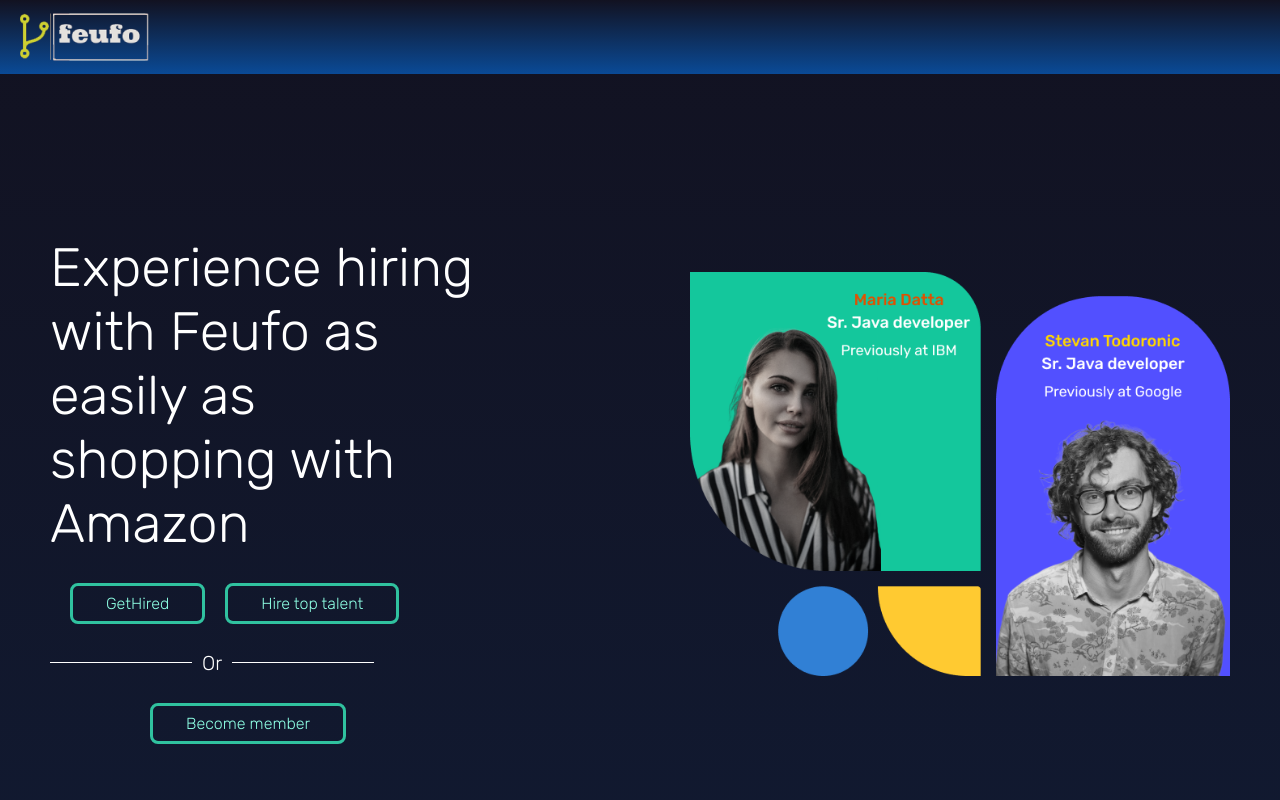
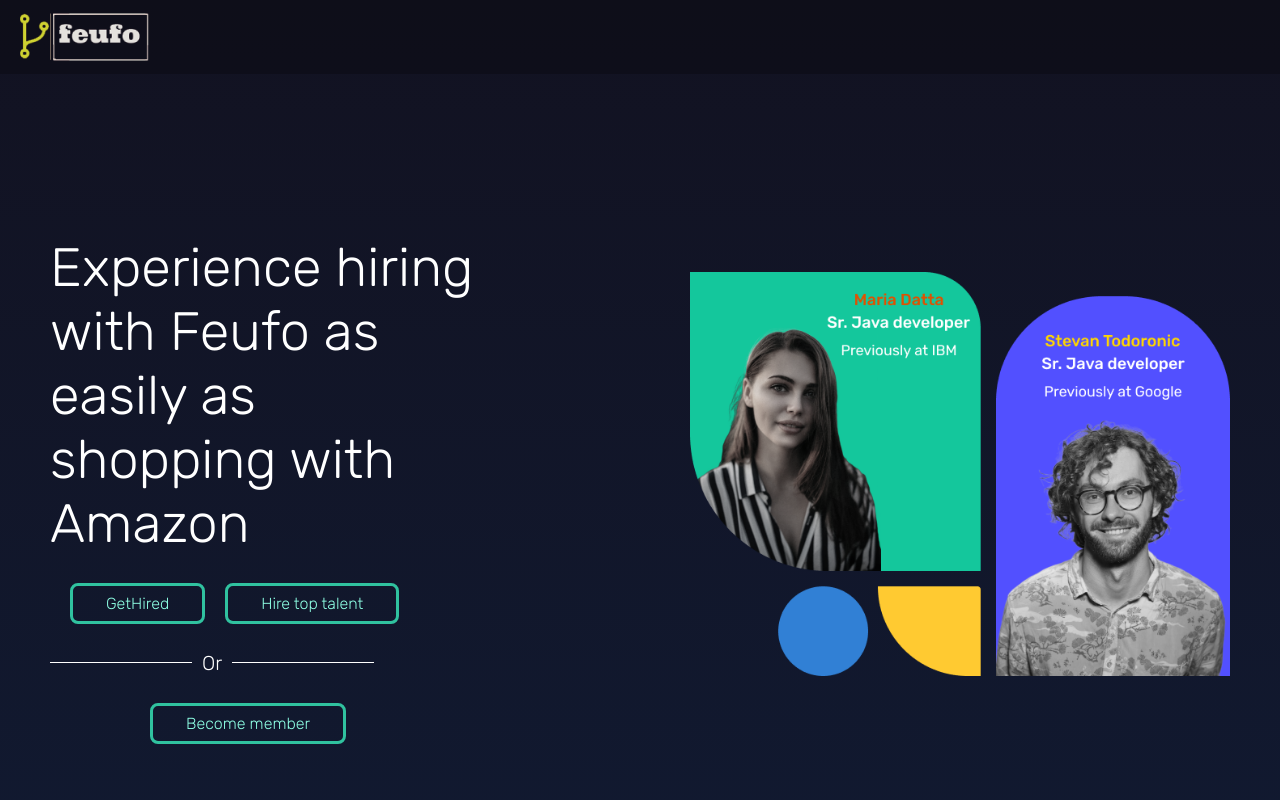
Before and after one commit to Anuragtawaniya/Feufo-UI, a plain HTML site: page index.html in a window 1280 px wide. Shown: the top 800 px of the page. Drawn offline with Linux system fonts and the light colour scheme.

Commit message:
Update style.css

```diff
--- a/style.css
+++ b/style.css
@@ -22,7 +22,7 @@
     align-items: center;
 }
 nav{
-    background: linear-gradient(180deg, #121221 0%, #0A4A96 100%);
+        background: rgba(0, 0, 0, 0.25);
     padding: 10px 0 10px 20px ;
 }
 nav .logo{
```
